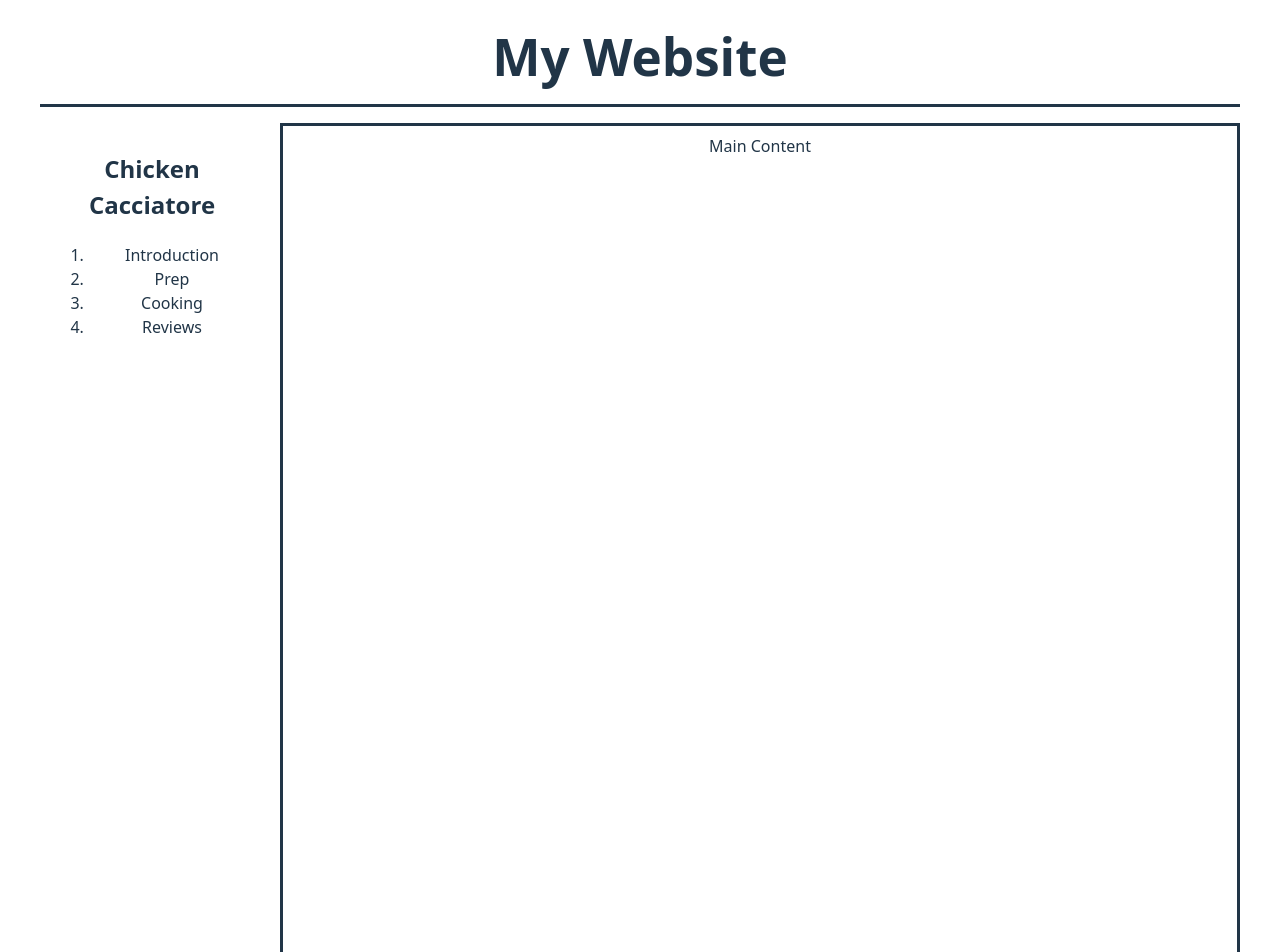
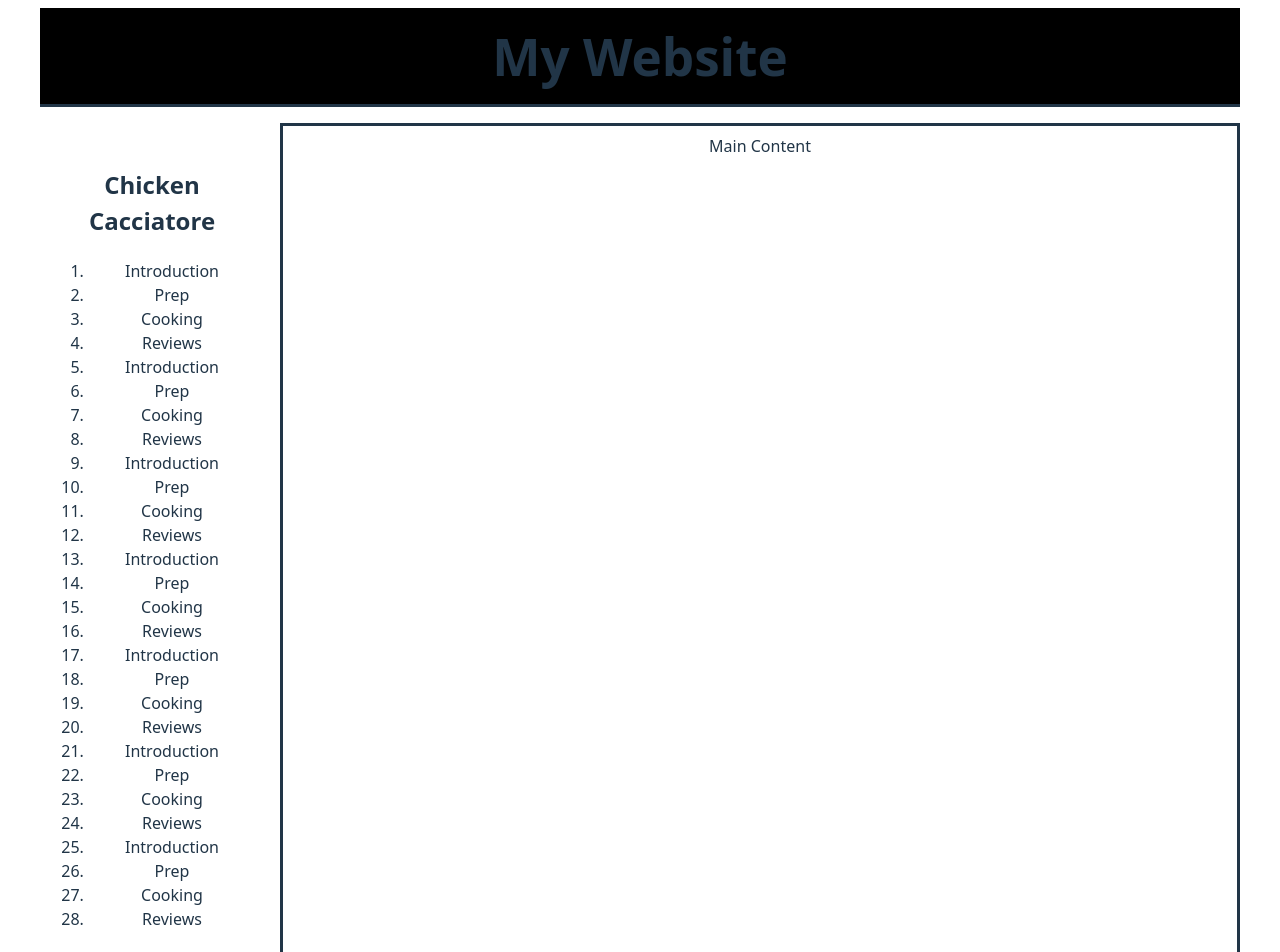
Before and after one commit to BAsnetSujan420/responsive-behavioural-css, a React (Vite) app: page / in a window 1280 px wide. Shown: the top 952 px of the page. Built offline with nearby package versions, Linux system fonts and the light colour scheme.

Commit message:
fourteen: stick grid children

```diff
--- a/src/components/StickyGrid.jsx
+++ b/src/components/StickyGrid.jsx
@@ -2,6 +2,7 @@ import React from 'react';
 import styled from 'styled-components';
 
 const Grid = styled.div`
+  --header-height: 5rem;
   display: grid;
   grid-template-areas:
     'header header'
@@ -15,19 +16,30 @@ const Grid = styled.div`
   & > * {
     padding: 8px;
   }
+  isolation: isolate;
 `;
 
 const Header = styled.header`
   grid-area: header;
-  height: 5rem;
+  height: var(--header-height);
   border-bottom: 3px solid;
-
+  position: sticky;
+  top: 0;
+  background-color: black;
   display: grid;
   place-content: center;
+  z-index: 2;
 `;
 
 const Sidebar = styled.aside`
   grid-area: sidebar;
+  z-index: 1;
+`;
+
+const StickySidebar = styled.div`
+  position: sticky;
+  top: var(--header-height);
+  padding-top: 1rem;
 `;
 
 const Main = styled.main`
@@ -37,12 +49,14 @@ const Main = styled.main`
 `;
 
 const Footer = styled.footer`
+  position: relative;
   grid-area: footer;
   height: 5rem;
   border-top: 3px solid;
-
+  background-color: black;
   display: grid;
   place-content: center;
+  z-index: 2;
 `;
 
 const Page = styled.div`
@@ -59,6 +73,7 @@ export default function StickyGrid() {
         </Header>
 
         <Sidebar>
+          <StickySidebar>
             <h2>Chicken Cacciatore</h2>
             <nav>
               <ol>
@@ -66,8 +81,33 @@ export default function StickyGrid() {
                 <li>Prep</li>
                 <li>Cooking</li>
                 <li>Reviews</li>
+                <li>Introduction</li>
+                <li>Prep</li>
+                <li>Cooking</li>
+                <li>Reviews</li>
+                <li>Introduction</li>
+                <li>Prep</li>
+                <li>Cooking</li>
+                <li>Reviews</li>
+                <li>Introduction</li>
+                <li>Prep</li>
+                <li>Cooking</li>
+                <li>Reviews</li>
+                <li>Introduction</li>
+                <li>Prep</li>
+                <li>Cooking</li>
+                <li>Reviews</li>
+                <li>Introduction</li>
+                <li>Prep</li>
+                <li>Cooking</li>
+                <li>Reviews</li>
+                <li>Introduction</li>
+                <li>Prep</li>
+                <li>Cooking</li>
+                <li>Reviews</li>
               </ol>
             </nav>
+          </StickySidebar>
         </Sidebar>
 
         <Main>Main Content</Main>
```
Lines whose indentation alone changed are shown as unchanged.
